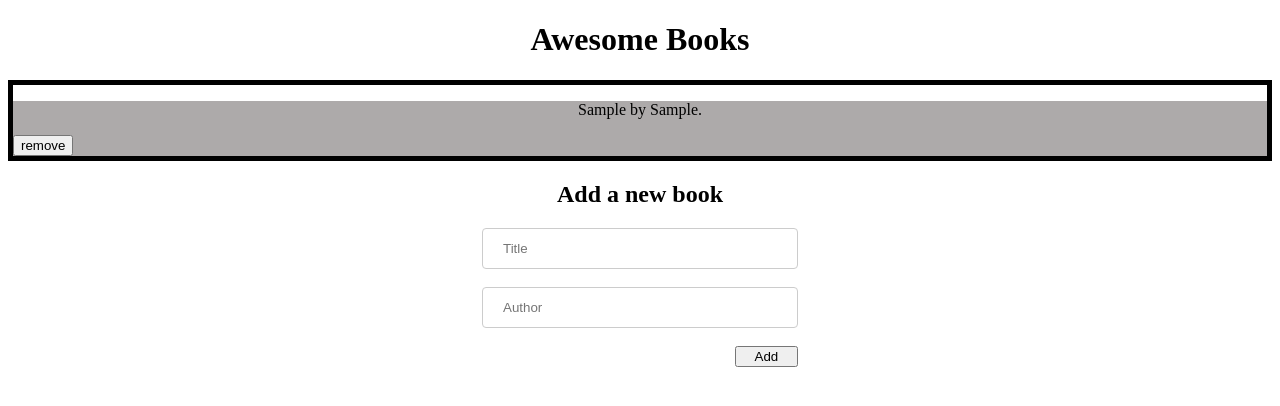
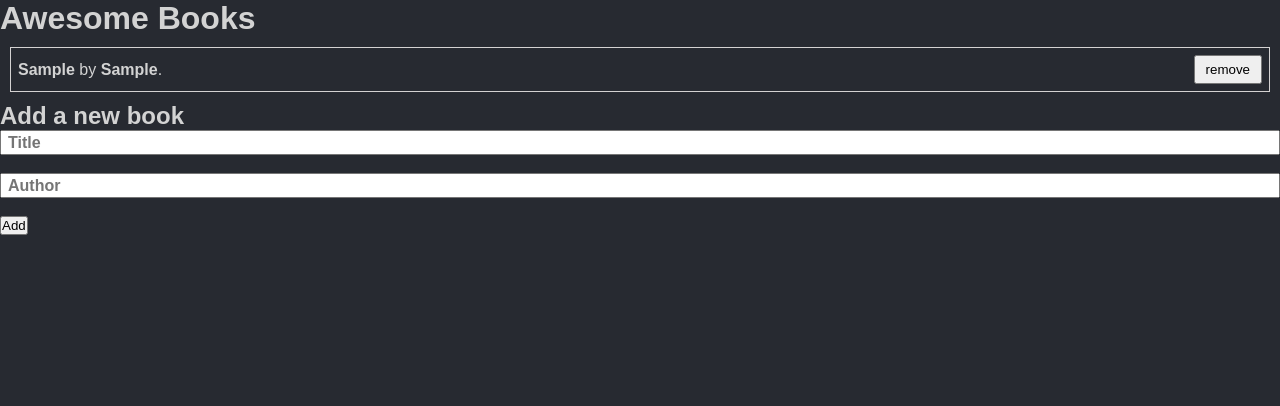
Before and after one commit to waseemqureshi2020/Awesome-Books-App, a website: page index.html in a window 1280 px wide. Both pictures are taken after typing "Sample", "Sample" into the empty fields and a click on the button "Add". Drawn offline with Linux system fonts and the light colour scheme.

Commit message:
Update style.css

```diff
--- a/style.css
+++ b/style.css
@@ -1,40 +1,85 @@
-#error {
-  color: red;
+* {
+  margin: 0;
+  padding: 0;
+  box-sizing: border-box;
+  font-family: sans-serif;
+}
+
+body {
+  background-color: #272a31;
+  color: #d3d3d3;
 }
 
 ul {
   list-style-type: none;
+}
+
+li {
+  padding: 7px;
   margin: 0;
-  padding: 0;
-  border: 5px solid black;
+  display: flex;
+  justify-content: space-between;
+  align-items: center;
 }
-ul li h3 {
-  text-align: left;
-  display: inline-block;
+
+li:hover {
+  background-color: #52545a;
 }
-ul li {
-  text-align: left;
+
+.title {
+  text-align: center;
+  margin: 20px 0;
+}
+
+#awesomeBooks {
+  border: 1px solid #d4d2d2;
+  margin: 10px;
+}
+
+li span {
+  font-weight: bold;
+}
+
+li .btn {
   display: block;
+  padding: 5px 10px;
+  cursor: pointer;
 }
-* {
-  box-sizing: border-box;
+
+hr {
+  width: 70px;
+  margin: 30px auto;
+}
+
+.form-section {
+  display: flex;
+  justify-content: center;
+  margin-top: 40px;
+}
+
+.form-section h2 {
+  margin-bottom: 15px;
   text-align: center;
 }
-button.submit-btn {
-  position: relative;
-  left: 10%;
-  width: 5%;
+
+form input {
+  width: 100%;
+  height: 25px;
+  padding-left: 6px;
+  font-size: 16px;
+  font-weight: bold;
 }
-form input {
-  width: 25%;
-  padding: 12px 20px;
-  border: 1px solid #ccc;
-  border-radius: 4px;
-  box-sizing: border-box;
-  resize: vertical;
-  text-align: left;
+
+.form-btn {
+  text-align: right;
 }
-ul li:nth-child(odd) {
-  background-color: rgb(173, 170, 170);
-  width: 100%;
+
+.form-btn button {
+  padding: 5px 10px;
+  font-weight: bold;
+  cursor: pointer;
 }
+
+#error {
+  color: red;
+}
```
